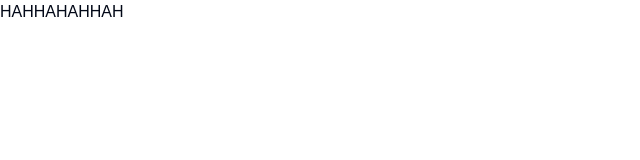
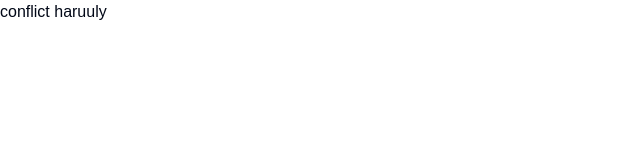
Before and after one commit to HOP-1A/TEAM1, a Next.js app: page / in a window 1280 px wide. Shown: the top 160 px of the page, without its empty margins (0-640 px from the left). Built offline with nearby package versions, Linux system fonts and the light colour scheme.

Commit message:
conflict haruuly

```diff
--- a/src/app/page.tsx
+++ b/src/app/page.tsx
@@ -1,3 +1,3 @@
 export default function Home() {
-  return <div>HAHHAHAHHAH</div>;
+  return <div>conflict haruuly</div>;
 }
```
